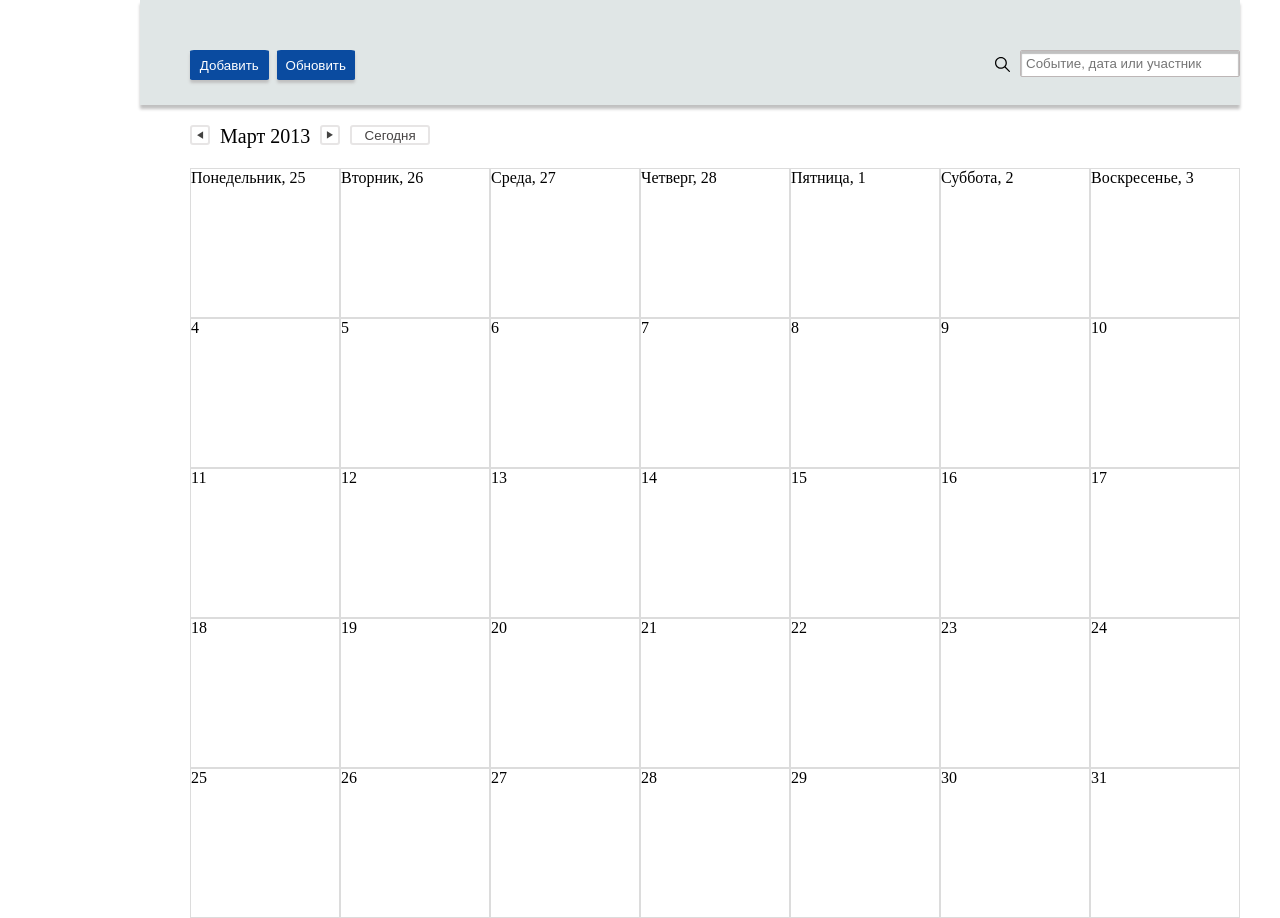
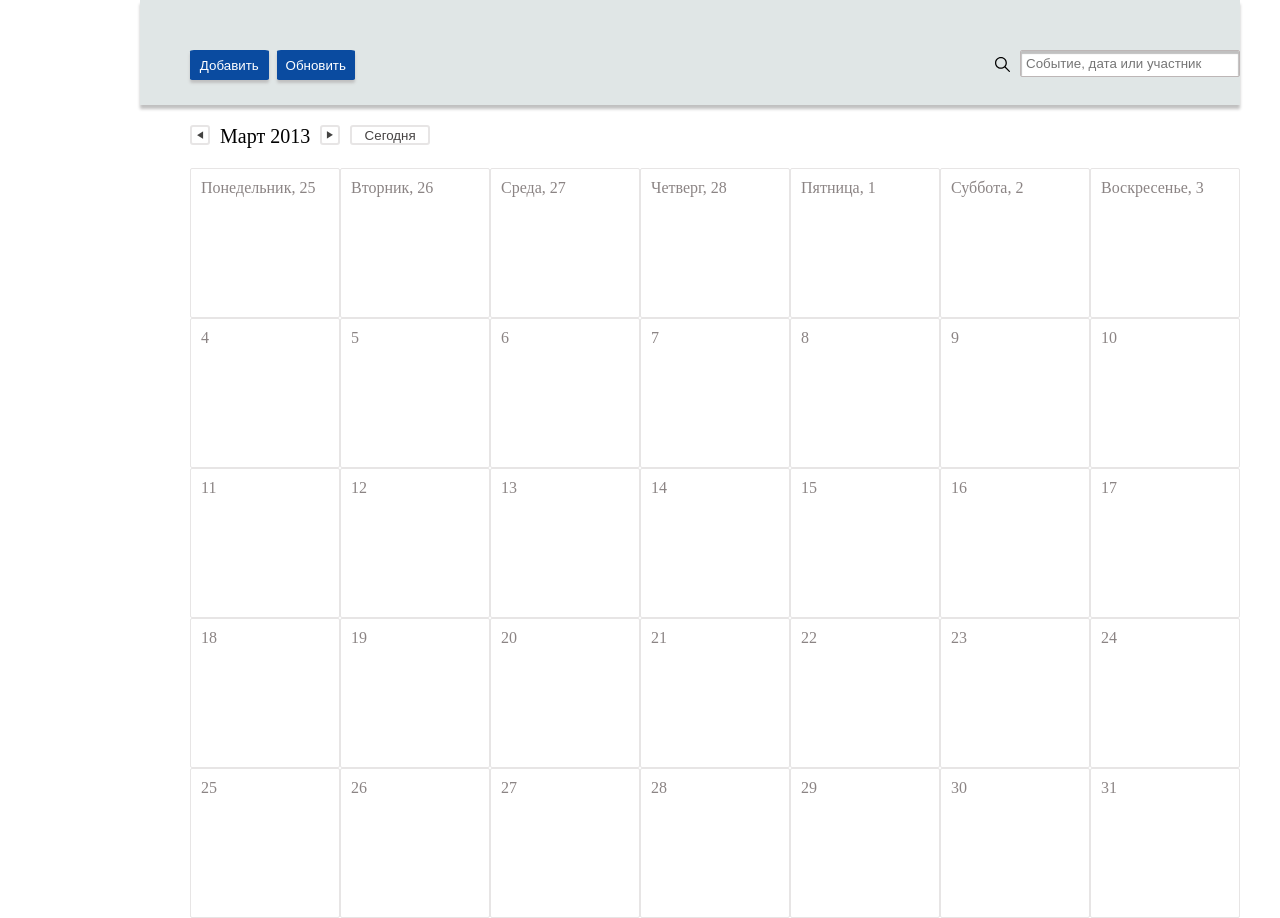
Before and after one commit to theivmatic/Calendar, a plain HTML site: page index.html in a window 1280 px wide. Drawn offline with Linux system fonts and the light colour scheme.

Commit message:
Стилизовал сетку(без ховеров)

```diff
--- a/style.css
+++ b/style.css
@@ -13,18 +13,6 @@ body {
 
 .center {
     margin-left: 140px;
-}
-
-.grid-container {
-    display: grid;
-    grid-template-columns: 150px 150px 150px 150px 150px 150px 150px;
-    grid-auto-rows: 150px 150px 150px 150px 150px 150px 150px;
-
-    margin-left: 50px;
-}
-
-.grid-item {
-    border: 1px solid #DCDCDC;
 }
 
 .header {
@@ -130,3 +118,18 @@ body {
     height: 20px;
     margin-left: 10px;
 }
+
+.grid-container {
+    display: grid;
+    grid-template-columns: 150px 150px 150px 150px 150px 150px 150px;
+    grid-auto-rows: 150px 150px 150px 150px 150px 150px 150px;
+
+    margin-left: 50px;
+}
+
+.grid-item {
+    border: 1px solid #e7e5e5;
+    border-radius: 2px;
+    color: #8b8484;
+    padding: 10px;
+}
```
